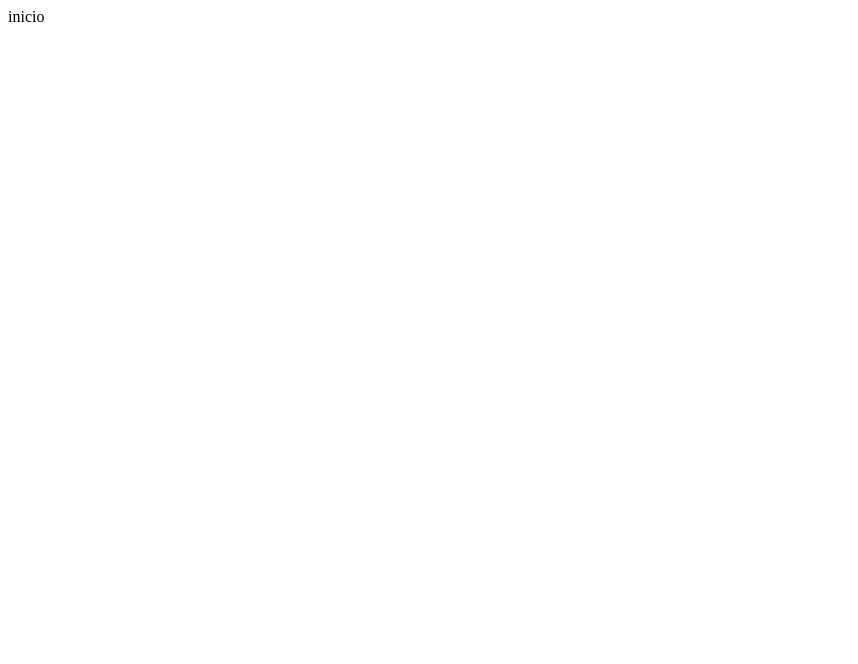
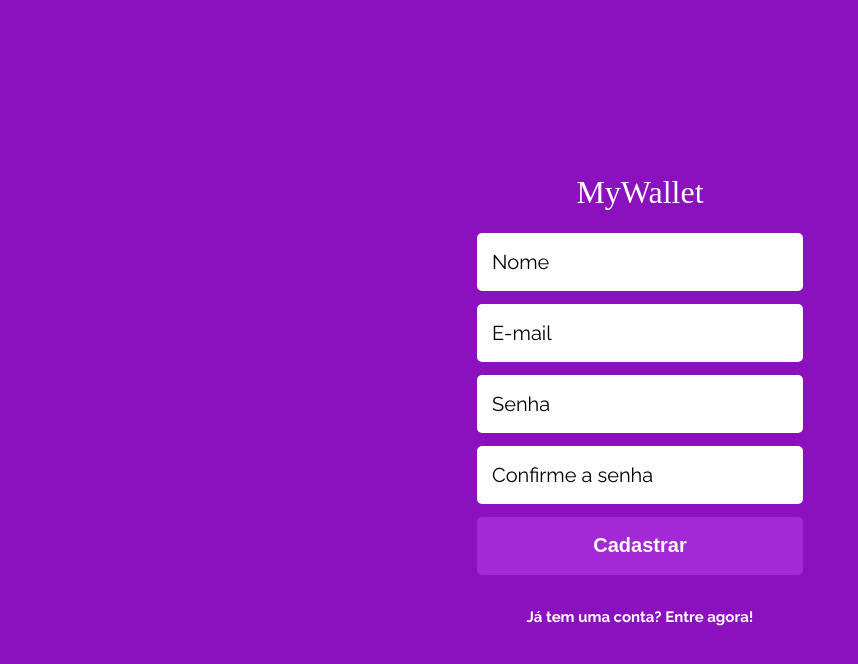
Before and after one commit to DanielL29/projeto13-mywallet-front, a React app: page /sign-up in a window 1280 px wide. Shown: the whole page, without its empty margins (0-858 px from the left). Built offline with nearby package versions, Linux system fonts and the light colour scheme; a web font is replaced by a local one.

Commit message:
feat: Rota /sign-up

```diff
--- a/package.json
+++ b/package.json
@@ -6,9 +6,14 @@
     "@testing-library/jest-dom": "^5.16.4",
     "@testing-library/react": "^13.3.0",
     "@testing-library/user-event": "^13.5.0",
+    "axios": "^0.27.2",
     "react": "^18.2.0",
     "react-dom": "^18.2.0",
+    "react-loader-spinner": "^5.1.5",
+    "react-router-dom": "^6.3.0",
     "react-scripts": "5.0.1",
+    "react-toastify": "^9.0.5",
+    "styled-components": "^5.3.5",
     "web-vitals": "^2.1.4"
   },
   "scripts": {
--- a/public/index.html
+++ b/public/index.html
@@ -3,6 +3,9 @@
   <head>
     <meta charset="utf-8" />
     <link rel="icon" href="%PUBLIC_URL%/favicon.ico" />
+    <link rel="preconnect" href="https://fonts.googleapis.com">
+    <link rel="preconnect" href="https://fonts.gstatic.com" crossorigin>
+    <link href="https://fonts.googleapis.com/css2?family=Raleway:wght@100;200;300;400;500;600;700&family=Saira+Stencil+One&display=swap" rel="stylesheet">
     <meta name="viewport" content="width=device-width, initial-scale=1" />
     <meta name="theme-color" content="#000000" />
     <meta
--- a/src/components/App.js
+++ b/src/components/App.js
@@ -1,7 +1,11 @@
+import { GlobalStyle } from './global/GlobalStyle';
+import Router from './Router';
+
 export default function App() {
   return (
     <div>
-      inicio
+      <GlobalStyle />
+      <Router />
     </div>
   )
 }
--- /dev/null
+++ b/src/components/Router.jsx
@@ -0,0 +1,14 @@
+import { Routes, Route } from 'react-router-dom'
+import SignIn from './pages/sign-in/SignIn'
+import SignUp from './pages/sign-up/SignUp'
+
+export default function Router() {
+    return (
+        <Routes>
+            <Route path='/' element={<SignIn />} />
+            <Route path='/sign-up' element={<SignUp />} />
+            <Route path='/home' />
+            <Route path='/new-record' />
+        </Routes>
+    )
+}
--- /dev/null
+++ b/src/components/global/GlobalStyle.jsx
@@ -0,0 +1,53 @@
+import { createGlobalStyle } from 'styled-components'
+
+export const GlobalStyle = createGlobalStyle`
+    html, body, div, span, applet, object, iframe,
+    h1, h2, h3, h4, h5, h6, p, blockquote, pre,
+    a, abbr, acronym, address, big, cite, code,
+    del, dfn, em, img, ins, kbd, q, s, samp,
+    small, strike, strong, sub, sup, tt, var,
+    b, u, i, center,
+    dl, dt, dd, ol, ul, li,
+    fieldset, form, label, legend,
+    table, caption, tbody, tfoot, thead, tr, th, td,
+    article, aside, canvas, details, embed,
+    figure, figcaption, footer, header, hgroup,
+    menu, nav, output, ruby, section, summary,
+    time, mark, audio, video {
+        margin: 0;
+        padding: 0;
+        border: 0;
+        font-size: 100%;
+        font: inherit;
+        vertical-align: baseline;
+    }
+    /* HTML5 display-role reset for older browsers */
+    article, aside, details, figcaption, figure,
+    footer, header, hgroup, menu, nav, section {
+        display: block;
+    }
+    body {
+        line-height: 1;
+    }
+    ol, ul {
+        list-style: none;
+    }
+    blockquote, q {
+        quotes: none;
+    }
+    blockquote:before, blockquote:after,
+    q:before, q:after {
+        content: '';
+        content: none;
+    }
+    table {
+        border-collapse: collapse;
+        border-spacing: 0;
+    }
+
+    body {
+        background-color: #8C11BE;
+        font-family: 'Raleway', sans-serif;
+        font-weight: 400;
+    }
+`
--- /dev/null
+++ b/src/components/pages/sign-in/SignIn.jsx
@@ -0,0 +1,20 @@
+import Button from "../../templates/button/Button";
+import Input from "../../templates/input/Input";
+import { SignUpWrapper } from "../sign-up/SignUpStyle";
+import { Link } from 'react-router-dom';
+
+export default function SignIn() {
+    return (
+        <SignUpWrapper>
+            <h1>MyWallet</h1>
+            <form>
+                <Input type="email" text="E-mail" />
+                <Input type="password" text="Senha" />
+                <Button text="Entrar" />
+            </form>
+            <Link to="/sign-up">
+                <p>Primeira vez? Cadastre-se!</p>
+            </Link>
+        </SignUpWrapper>
+    )
+}
--- /dev/null
+++ b/src/components/pages/sign-up/SignUp.jsx
@@ -0,0 +1,69 @@
+import { SignUpWrapper } from './SignUpStyle'
+import { Link, useNavigate } from 'react-router-dom'
+import Input from "../../templates/input/Input";
+import Button from '../../templates/button/Button';
+import { Bars } from 'react-loader-spinner'
+import { useState } from 'react';
+import axios from 'axios'
+
+export default function SignUp() {
+    const [user, setUser] = useState({ name: '', email: '', password: '', confirmPassword: '' })
+    const [loading, setLoading] = useState(false)
+    const [errors, setErrors] = useState([])
+    const navigate = useNavigate()
+
+    const changingUser = (e) => setUser({ ...user, [e.target.name]: e.target.value })
+
+    async function signUp(e) {
+        e.preventDefault()
+
+        try {
+            setLoading(true)
+
+            await axios.post('http://localhost:5000/sign-up', user)
+
+            setLoading(false)
+            navigate('/')
+        } catch(err) {
+            console.log(err.response.data)
+            const errorsMessages = err.response.data.details.map(error => error.message)
+            alert(errorsMessages)
+
+            setErrors(err.response.data.details)
+            setLoading(false)
+        }
+    }
+
+    function findError(key) {
+        const errorFounded = errors.find(erro => erro.context.key === key)
+
+        return (
+            <h2>{errorFounded !== undefined ? errorFounded.message : ''}</h2>
+        )
+    }
+
+    return (
+        <SignUpWrapper>
+            <h1>MyWallet</h1>
+            <form onSubmit={signUp}>
+                <Input type="text" text="Nome" name="name"
+                    onChange={(e) => changingUser(e)} disabled={loading} />
+                {errors.length > 0 ? findError('name') : ''}
+                <Input type="email" text="E-mail" name="email"
+                    onChange={(e) => changingUser(e)} disabled={loading} />
+                {errors.length > 0 ? findError('email') : ''}
+                <Input type="password" text="Senha" name="password"
+                    onChange={(e) => changingUser(e)} disabled={loading} />
+                {errors.length > 0 ? findError('password') : ''}
+                <Input type="password" text="Confirme a senha" name="confirmPassword"
+                    onChange={(e) => changingUser(e)} disabled={loading} />
+                {errors.length > 0 ? findError('confirmPassword') : ''}
+                <Button disabled={loading} text={loading ?
+                    <Bars heigth="50" width="50" color="#e5e5e5" ariaLabel="loading-indicator" /> : 'Cadastrar'} />
+            </form>
+            <Link to="/" style={{ textDecoration: 'none' }}>
+                <p>Já tem uma conta? Entre agora!</p>
+            </Link>
+        </SignUpWrapper>
+    )
+}
--- /dev/null
+++ b/src/components/pages/sign-up/SignUpStyle.jsx
@@ -0,0 +1,43 @@
+import styled from 'styled-components'
+
+export const SignUpWrapper = styled.div`
+    display: flex;
+    flex-direction: column;
+    align-items: center;
+    justify-content: center;
+    height: 100vh;
+
+    form {
+        display: flex;
+        flex-direction: column;
+        justify-content: center;
+        align-items: center;
+    }
+
+    h1 {
+        margin-bottom: 25px;
+        color: #fff;
+        font-size: 32px;
+        font-family: 'Saira Stencil One', cursive;
+    }
+
+    h2 {
+        font-weight: 700;
+        font-size: 18px;
+        color: #f76969;
+        align-self: flex-start;
+        width: 326px;
+        margin-bottom: 10px;
+    }
+
+    p {
+        font-size: 15px;
+        font-weight: 700;
+        color: #fff;
+    }
+
+    p:hover {
+        cursor: pointer;
+        text-decoration: underline;
+    }
+`
--- /dev/null
+++ b/src/components/templates/button/Button.jsx
@@ -0,0 +1,9 @@
+import { ButtonWrapper } from "./ButtonStyle";
+
+export default function Button({ text, onClick, loading }) {
+    return (
+        <ButtonWrapper type="submit" onClick={() => onClick} disabled={loading}>
+            {text}
+        </ButtonWrapper>
+    )
+}
--- /dev/null
+++ b/src/components/templates/button/ButtonStyle.jsx
@@ -0,0 +1,25 @@
+import styled from 'styled-components'
+
+export const ButtonWrapper = styled.button`
+    display: flex;
+    justify-content: center;
+    align-items: center;
+
+    width: 326px;
+    height: 58px;
+    color: #fff;
+    background-color: #A328D6;
+    border-radius: 5px;
+    outline: none;
+    border: none;
+    font-size: 20px;
+    font-weight: 700;
+    margin-bottom: 35px;
+    cursor: pointer;
+    text-align: center;
+    transition: all 300ms ease-in-out;
+
+    &:hover {
+        transform: scale(1.1);
+    }
+`
--- /dev/null
+++ b/src/components/templates/input/Input.jsx
@@ -0,0 +1,14 @@
+import { InputWrapper } from "./InputStyle"
+
+export default function Input({ type, text, onChange, name, loading }) {
+    return (
+        <InputWrapper
+            type={type}
+            placeholder={text}
+            name={name}
+            onChange={(e) => onChange(e)}
+            disabled={loading}
+            required
+        />
+    )
+}
--- /dev/null
+++ b/src/components/templates/input/InputStyle.jsx
@@ -0,0 +1,19 @@
+import styled from 'styled-components'
+
+export const InputWrapper = styled.input`
+    height: 58px;
+    width: 326px;
+    font-size: 20px;
+    border-radius: 5px;
+    margin-bottom: 13px;
+    outline: none;
+    border: none;
+    box-sizing: border-box;
+    padding-left: 15px;
+    color: #000000;
+    font-family: 'Raleway', sans-serif;
+
+    &::placeholder {
+        color: #000;
+    }
+`
--- a/src/index.js
+++ b/src/index.js
@@ -1,10 +1,13 @@
 import React from 'react';
 import ReactDOM from 'react-dom/client';
 import App from './components/App';
+import { BrowserRouter } from 'react-router-dom'
 
 const root = ReactDOM.createRoot(document.getElementById('root'));
 root.render(
-  <React.StrictMode>
-    <App />
-  </React.StrictMode>
+  <BrowserRouter>
+    <React.StrictMode>
+      <App />
+    </React.StrictMode>
+  </BrowserRouter>
 );
```
Also changed, not shown: src/components/pages/sign-in/SignInStyle.jsx (added), 1 other file.
